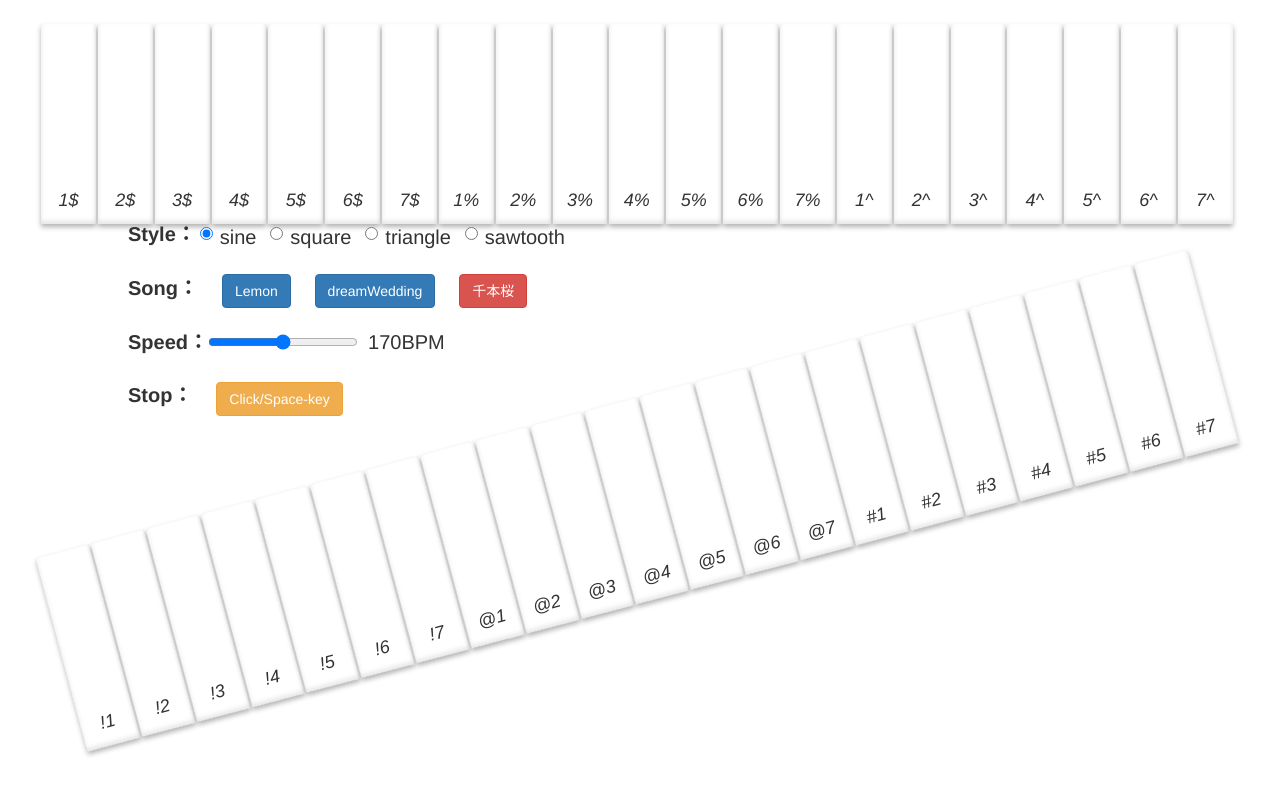
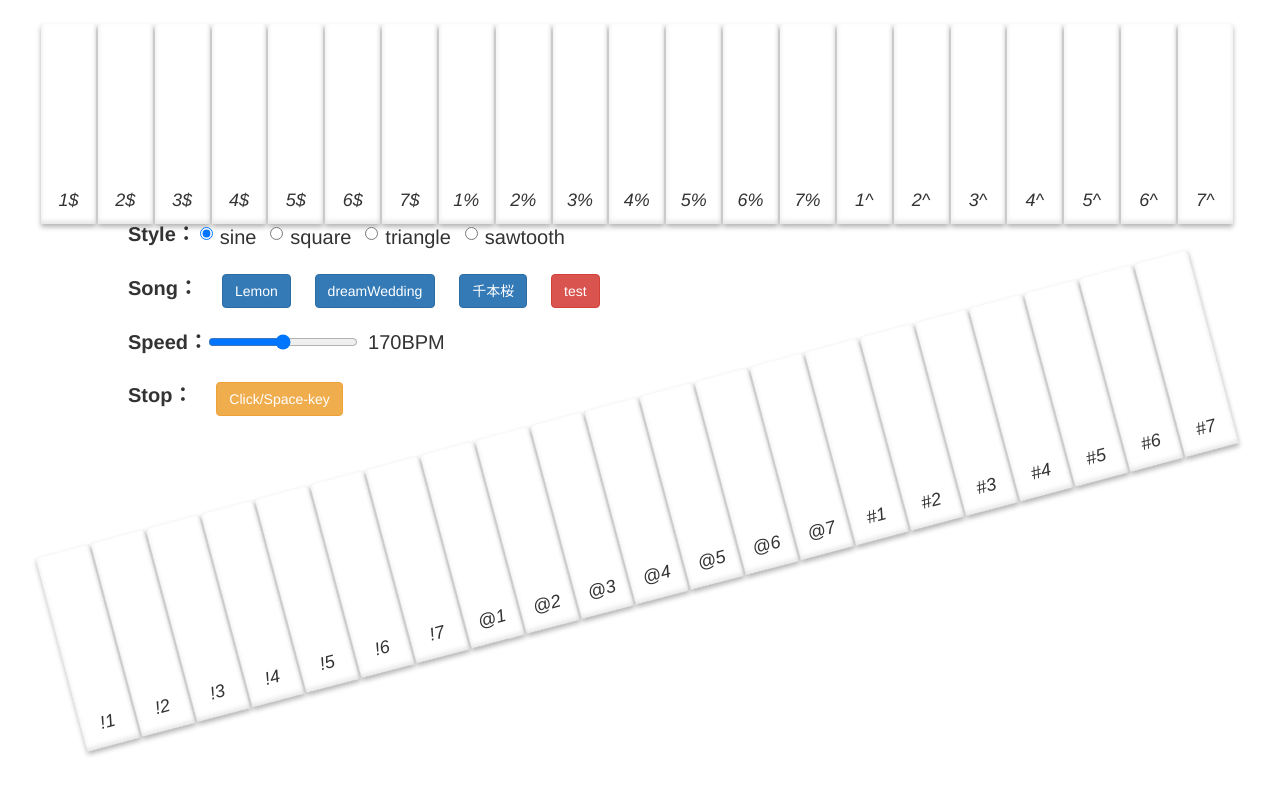
Before and after one commit to cno107/keyboard-Piano, a website: page index.html in a window 1280 px wide. Drawn offline with nearby package versions, Linux system fonts and the light colour scheme.

Commit message:
indexHtml

```diff
--- a/index.html
+++ b/index.html
@@ -33,7 +33,8 @@
     <label>Song：</label>
         <button class="btn btn-primary Lemon" type="submit">Lemon</button>
         <button class="btn btn-primary dreamWedding" type="submit" >dreamWedding</button>
-     <button class="btn btn-danger sakura" type="submit" >千本桜</button>
+     <button class="btn btn-primary sakura" type="submit" >千本桜</button>
+    <button class="btn btn-danger test" type="submit" >test</button>
     </div>
  <div id="speed" class="clearfix" >
    <label>Speed：</label>
```
